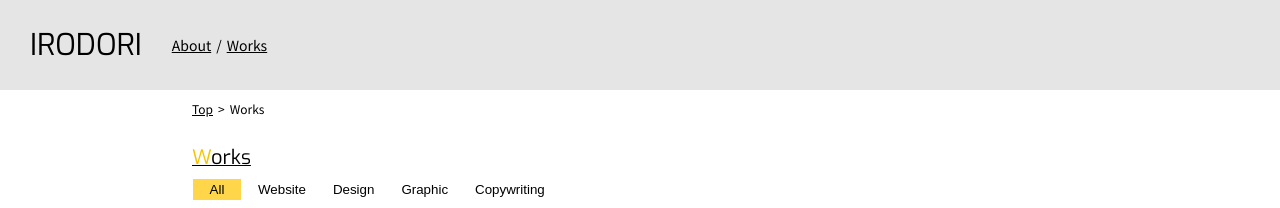
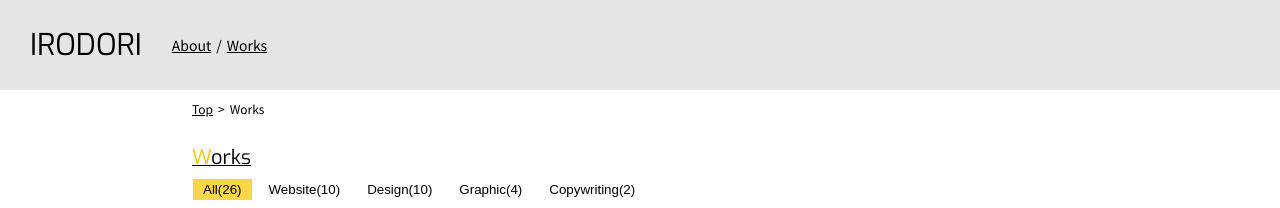
Before and after one commit to ayato-design/irodori, a plain HTML site: page works/works.html in a window 1280 px wide. Shown: the top 208 px of the page. Drawn offline with nearby package versions, Linux system fonts and the light colour scheme; grey boxes are pictures that could not be loaded; files whose address does not match are found by name.

Commit message:
Add files via upload

```diff
--- a/works/works.html
+++ b/works/works.html
@@ -24,11 +24,11 @@
                     <h2>Works</h2>
                 </div>
                 <div class="filter">
-                    <button class="filter_btn is-active" data-filter="all">All</button>
-                    <button class="filter_btn" data-filter="website">Website</button>
-                    <button class="filter_btn" data-filter="design">Design</button>
-                    <button class="filter_btn" data-filter="graphic">Graphic</button>
-                    <button class="filter_btn" data-filter="copywriting">Copywriting</button>
+                    <button class="filter_btn is-active" data-filter="all">All(26)</button>
+                    <button class="filter_btn" data-filter="website">Website(10)</button>
+                    <button class="filter_btn" data-filter="design">Design(10)</button>
+                    <button class="filter_btn" data-filter="graphic">Graphic(4)</button>
+                    <button class="filter_btn" data-filter="copywriting">Copywriting(2)</button>
                 </div>
                 <div class="gallery">
                     <div class="works_list" data-category="design">
```
